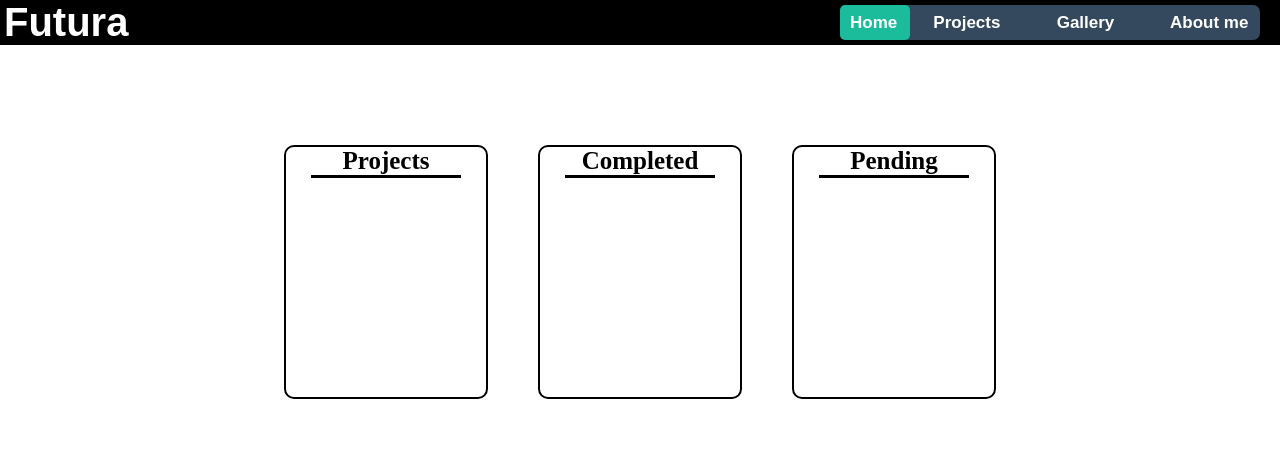
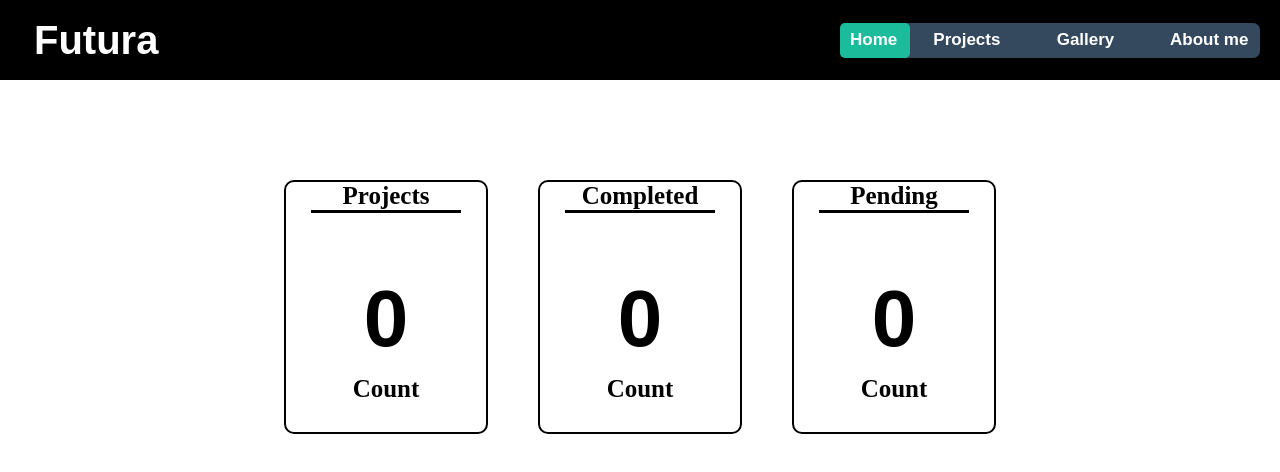
Before and after one commit to 990842221V/Personal-Web-Site, a plain HTML site: page index.html in a window 1280 px wide. Drawn offline with Linux system fonts and the light colour scheme.

Commit message:
Dynamic bar updating

```diff
--- a/index.css
+++ b/index.css
@@ -7,6 +7,7 @@ body{
     display: flex;
     align-items: center;
     justify-content: space-between;
+    height: 80px;
 }
 
 .label_headding{
@@ -14,6 +15,7 @@ body{
     font-weight: bold;
     font-family: Arial, Helvetica, sans-serif;
     color: white;
+    margin-left: 30px;
 }
 
 .Navigation_div{
@@ -122,3 +124,16 @@ nav .start-About me, a:nth-child(4):hover~.nav_animation{
     width: 150px;
     background-color: black;
 }
+
+.value{
+    font-family: Arial, Helvetica, sans-serif;
+    font-weight: bolder;
+    font-size: 80px;
+    margin-top: 60px;
+    margin-bottom: 10px;
+}
+
+.count{
+    font-size: 25px;
+    font-weight: bold;
+}
--- a/index.html
+++ b/index.html
@@ -37,16 +37,22 @@
     <div class="box1">
         <label class="UpdatingLabel" for="name">Projects</label>
         <div class="line"></div>
+        <p class="value">0</p>
+        <label class="count" for="name">Count</label>
     </div>
 
     <div class="box2">
         <label class="UpdatingLabel" for="name">Completed</label>
         <div class="line"></div>
+        <p class="value">0</p>
+        <label class="count" for="name">Count</label>
     </div>
 
     <div class="box3">
         <label class="UpdatingLabel" for="name">Pending</label>
         <div class="line"></div>
+        <p class="value">0</p>
+        <label class="count" for="name">Count</label>
     </div>
 
    </div>
```
